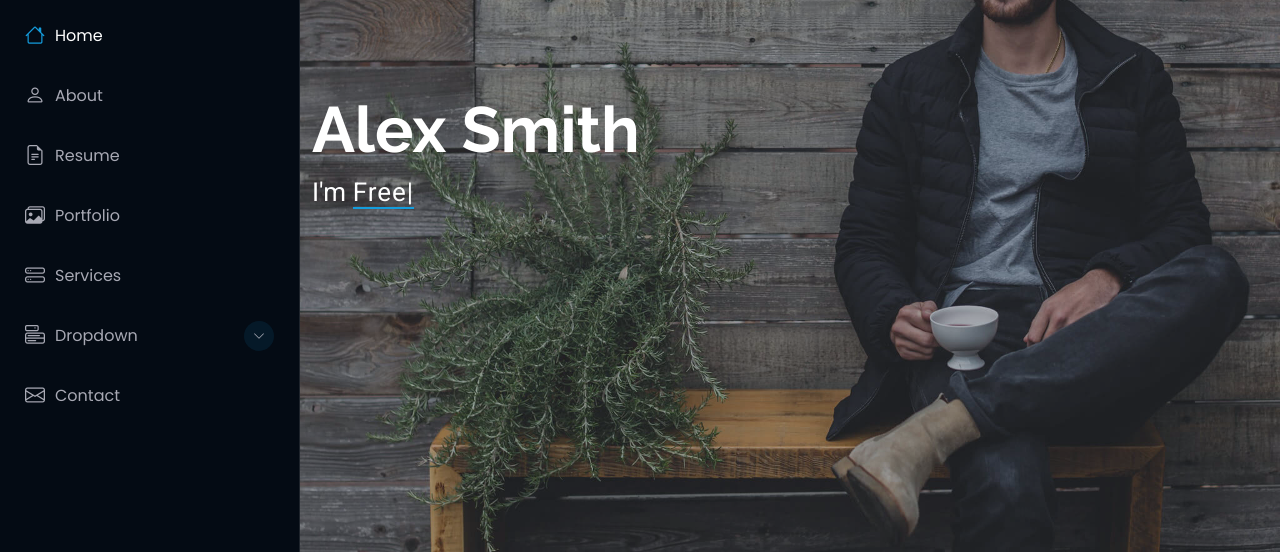
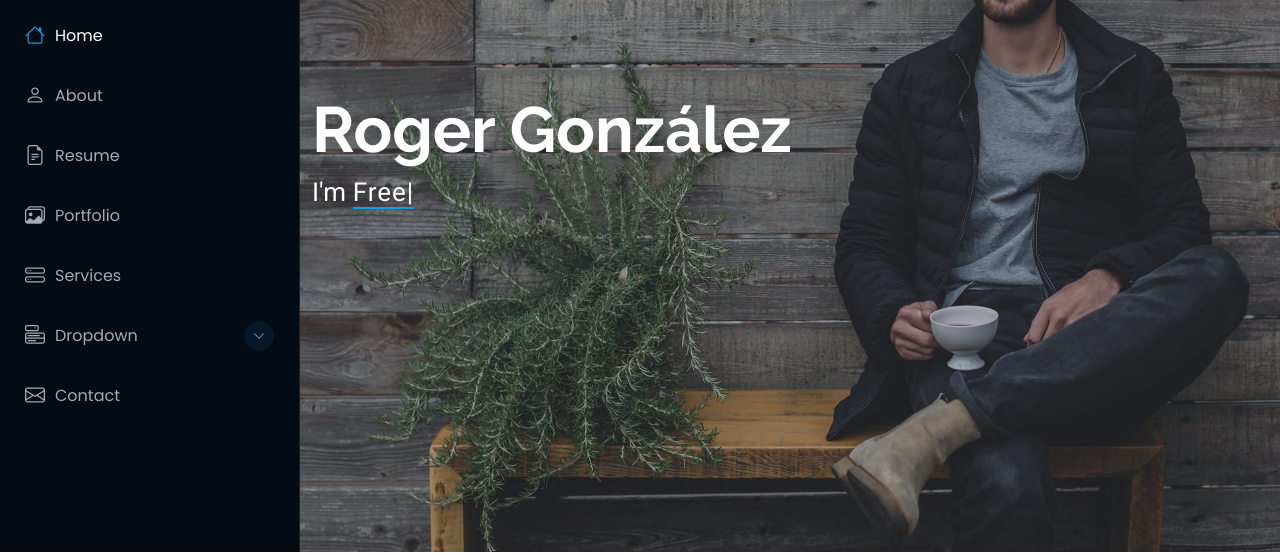
Before and after one commit to rogoca09/rogoca09.github.io, a plain HTML site: page index.html in a window 1280 px wide. Shown: the part 248-802 px from the top of the page. Drawn offline with Linux system fonts and the light colour scheme.

Commit message:
Update index.html

```diff
--- a/index.html
+++ b/index.html
@@ -97,7 +97,7 @@
       <img src="assets/img/hero-bg.jpg" alt="" data-aos="fade-in" class="">
 
       <div class="container" data-aos="fade-up" data-aos-delay="100">
-        <h2>Alex Smith</h2>
+        <h2>Roger González</h2>
         <p>I'm <span class="typed" data-typed-items="Designer, Developer, Freelancer, Photographer">Designer</span><span class="typed-cursor typed-cursor--blink" aria-hidden="true"></span><span class="typed-cursor typed-cursor--blink" aria-hidden="true"></span></p>
       </div>
 
```
